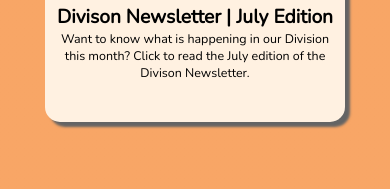
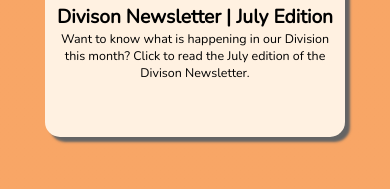
Before and after one commit to tylerdtran/D04E-Key-Club-Website, a plain HTML site: page Newsletter.html in a window 390 px wide. Shown: the part 600-789 px from the top of the page. Drawn offline with nearby package versions, Linux system fonts and the light colour scheme.

Commit message:
Update Newsletter.css

```diff
--- a/Newsletter.css
+++ b/Newsletter.css
@@ -115,7 +115,7 @@ body {
     .grid-container {
        display: grid;
        grid-template-columns: 300px;
-       grid-template-rows: 350px 365px;
+       grid-template-rows: 365px 365px;
        grid-gap: 70px;
     }
     .icon-name {
@@ -129,13 +129,13 @@ body {
     .grid-container-news{
        display: grid;
        grid-template-columns: 300px;
-       grid-template-rows: 350px 350px;
+       grid-template-rows: 365px 365px;
        grid-gap: 70px;
     }
     .grid-container-2 {
       display: grid;
       grid-template-columns: 300px;
-      grid-template-rows: 350px;
+      grid-template-rows: 365px;
       grid-gap: 70px;
     }
     .grid-title {
```
